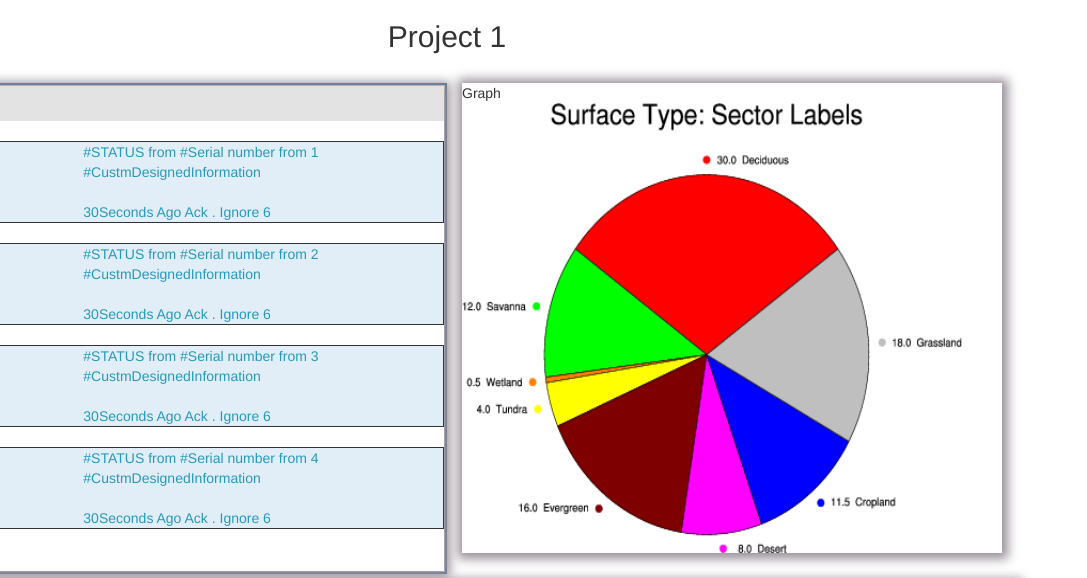
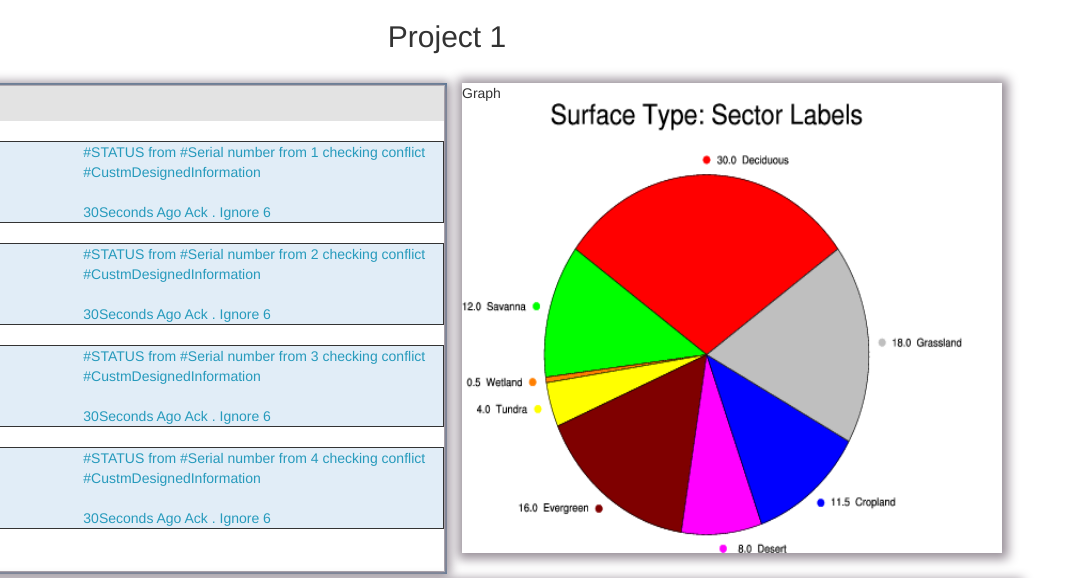
Before and after one commit to Dharnu/project1, a plain HTML site: page index.html in a window 1280 px wide. Shown: the top 578 px of the page, 193-1280 px from the left. Drawn offline with Linux system fonts and the light colour scheme.

Commit message:
checking conflict

```diff
--- a/partials/emergency-list.html
+++ b/partials/emergency-list.html
@@ -8,7 +8,7 @@
                 <img src="images/logo.jpg" alt="logo"  width="100px" height="80px">
             </div>
             <div class="col-lg-8" style="color: #269abc;" >
-                #STATUS from #Serial number from {{alertObject.id}}
+                #STATUS from #Serial number from {{alertObject.id}} checking conflict
                 #CustmDesignedInformation
                 </br>
                 </br>
```
